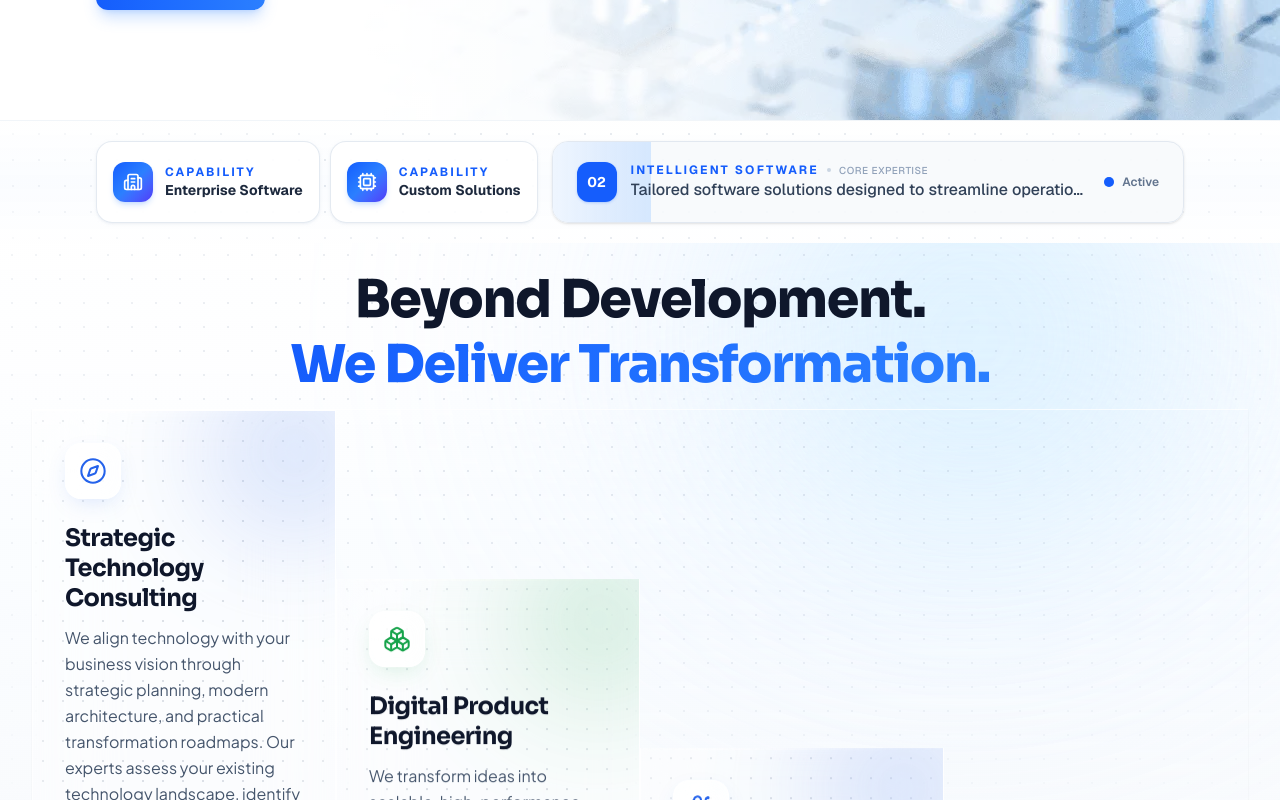
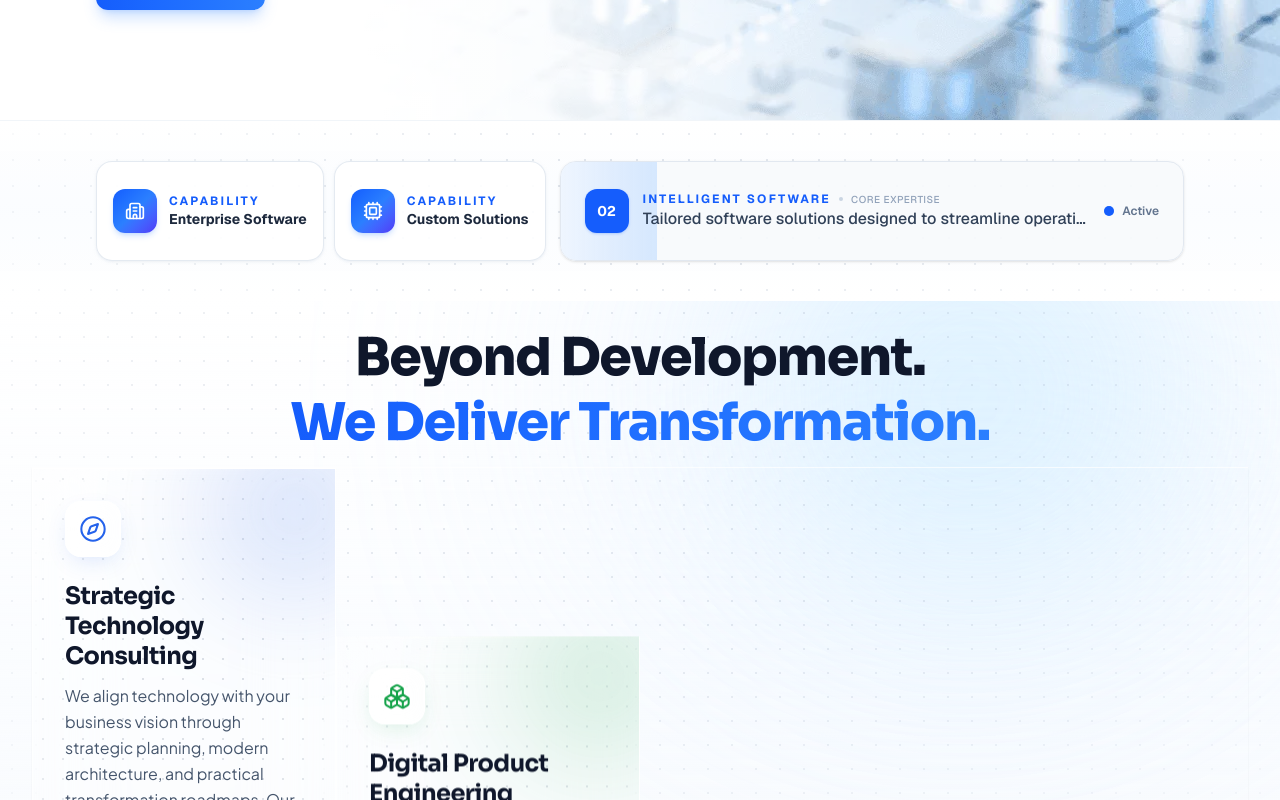
Before and after one commit to bukharirazahassan/Greyloops_Portfolio, a Next.js app: page / in a window 1280 px wide. Shown: the part 660-1460 px from the top of the page. Built offline with nearby package versions, Linux system fonts and the light colour scheme.

Commit message:
Update Slider and deliver sections

```diff
--- a/src/app/components/Delivertansformation.jsx
+++ b/src/app/components/Delivertansformation.jsx
@@ -40,7 +40,7 @@ const services = [
     ctaText: "View Artificial Intelligence Services",
     ctaLink: "/services/ai-data-analytics",
     description:
-       "We transform complex data into intelligent insights through AI, machine learning, advanced analytics, and modern data engineering. Our solutions help organizations automate processes, uncover patterns, predict outcomes, and make faster, data-driven decisions. From intelligent dashboards and predictive models to generative AI and enterprise data platforms, we build solutions around real business needs. We create scalable, secure, and continuously evolving intelligence systems that turn data into measurable business value and long-term competitive advantage.",
+      "We transform complex data into intelligent insights through AI, machine learning, advanced analytics, and modern data engineering. Our solutions help organizations automate processes, uncover patterns, predict outcomes, and make faster, data-driven decisions. From intelligent dashboards and predictive models to generative AI and enterprise data platforms, we build solutions around real business needs. We create scalable, secure, and continuously evolving intelligence systems that turn data into measurable business value and long-term competitive advantage.",
     Icon: BrainCircuit,
     color: "#2563EB",
     offset: 360,
@@ -133,12 +133,16 @@ export default function DeliverTransformation() {
   });
 
   return (
-    <section ref={containerRef} className="section-font relative h-[160vh] w-full bg-white">
+    <section
+      ref={containerRef}
+      className="section-font relative h-[160vh] w-full bg-white"
+    >
       <style jsx global>{`
         @import url("https://fonts.googleapis.com/css2?family=Plus+Jakarta+Sans:wght@400;500;600;700;800&family=Sora:wght@600;700;800&display=swap");
 
         .section-font {
-          font-family: "Plus Jakarta Sans", ui-sans-serif, system-ui, sans-serif;
+          font-family:
+            "Plus Jakarta Sans", ui-sans-serif, system-ui, sans-serif;
         }
         .section-display {
           font-family: "Sora", "Plus Jakarta Sans", ui-sans-serif, sans-serif;
@@ -146,14 +150,15 @@ export default function DeliverTransformation() {
         }
       `}</style>
 
-      <div className="sticky top-[72px] flex h-[calc(100vh-72px)] w-full flex-col justify-start gap-3 overflow-hidden bg-gradient-to-b from-white via-blue-50/30 to-slate-50 px-4 pt-2 pb-4 sm:px-8 sm:pt-4 sm:pb-6">
+      <div className="sticky top-0 flex h-screen w-full flex-col justify-start gap-3 overflow-hidden bg-gradient-to-b from-white via-blue-50/30 to-slate-50 px-4 pt-2 pb-4 sm:px-8 sm:pt-4 sm:pb-6">
         <div className="pointer-events-none absolute right-0 top-0 z-0 h-[500px] w-[650px] -translate-y-1/3 rounded-full bg-blue-200/30 blur-[140px]" />
         <div className="pointer-events-none absolute right-[8%] top-0 z-0 h-[400px] w-[400px] -translate-y-1/4 rounded-full bg-sky-200/30 blur-[100px]" />
 
         <div
           className="pointer-events-none absolute inset-0 z-0 opacity-[0.22]"
           style={{
-            backgroundImage: "radial-gradient(#94a3b8 1.2px, transparent 1.2px)",
+            backgroundImage:
+              "radial-gradient(#94a3b8 1.2px, transparent 1.2px)",
             backgroundSize: "24px 24px",
             maskImage:
               "radial-gradient(ellipse 90% 75% at 50% 20%, black 25%, transparent 100%)",
@@ -162,9 +167,9 @@ export default function DeliverTransformation() {
           }}
         />
 
-        {/* 2-Line Header */}
-        <div className="relative z-10 text-center px-4 pt-1 sm:pt-2">
-          <h2 className="section-display mx-auto max-w-4xl text-3xl font-extrabold leading-tight tracking-tight text-slate-900 sm:text-4xl md:text-5xl lg:text-[3.25rem]">
+        {/* One-Line Header */}
+        <div className="relative z-10 px-4 pt-1 text-center sm:pt-2">
+          <h2 className="section-display mx-auto max-w-6xl text-3xl font-extrabold leading-tight tracking-tight text-slate-900 sm:text-4xl md:text-5xl lg:text-[3.25rem]">
             Beyond Development.
             <br />
             <span className="bg-gradient-to-r from-blue-600 to-blue-500 bg-clip-text text-transparent">
@@ -172,7 +177,6 @@ export default function DeliverTransformation() {
             </span>
           </h2>
         </div>
-
         {/* Cards Grid */}
         <div className="relative z-10 grid w-full flex-1 grid-cols-1 border-y border-white/70 shadow-xs md:grid-cols-4 items-stretch">
           {services.map((service, index) => (
--- a/src/app/components/Slider.js
+++ b/src/app/components/Slider.js
@@ -17,7 +17,11 @@ import {
 const capabilitiesMap = {
   web: { id: "web", title: "Web Development", icon: Code },
   mobile: { id: "mobile", title: "Mobile App Development", icon: Smartphone },
-  enterprise: { id: "enterprise", title: "Enterprise Software", icon: Building2 },
+  enterprise: {
+    id: "enterprise",
+    title: "Enterprise Software",
+    icon: Building2,
+  },
   custom: { id: "custom", title: "Custom Solutions", icon: Cpu },
   cloud: { id: "cloud", title: "Cloud Technologies", icon: Cloud },
   ai: { id: "ai", title: "AI-Powered Solutions", icon: Bot },
@@ -151,10 +155,9 @@ export default function Slider() {
           }
         }
       `}</style>
-
-      {/* 1. Hero Slider Section - Fixed 1920x700 size */}
+      {/* 1. Hero Slider Section */}
       <section className="relative mx-auto h-[700px] w-full max-w-[1920px] overflow-hidden bg-white">
-        {/* Slide layers */}
+        {/* Slide Layers */}
         {slides.map((slide, index) => (
           <div
             key={slide.image + index}
@@ -173,26 +176,31 @@ export default function Slider() {
                 className="object-cover object-center"
               />
             </div>
+
             {/* Soft white readability gradient */}
             <div className="absolute inset-0 bg-gradient-to-r from-white via-white/80 sm:via-white/65 to-transparent" />
+
+            {/* Mobile bottom readability */}
             <div className="absolute inset-0 bg-gradient-to-t from-white/40 via-transparent to-transparent sm:hidden" />
           </div>
         ))}
 
         {/* Text Content Overlay */}
-        <div className="relative z-20 flex h-full items-center pl-6 sm:pl-10 md:pl-16 lg:pl-24 pr-6 pb-16">
+        <div className="relative z-20 flex h-full items-center pl-6 pr-6 pb-16 sm:pl-10 md:pl-16 lg:pl-24">
           <div className="max-w-xl">
-            {/* Eyebrow Badge Standardized */}
+            {/* Eyebrow Badge */}
             <span
               key={`badge-${current}`}
               className="relative mb-5 inline-flex items-center gap-1.5 overflow-hidden rounded-full bg-white px-4 py-1.5 text-sm font-semibold text-blue-600 shadow-sm ring-1 ring-blue-100"
             >
               <Sparkles className="h-3.5 w-3.5 text-blue-500" />
+
               <span className="relative z-10">{slides[current].tab}</span>
+
               <span className="pointer-events-none absolute inset-y-0 left-0 w-1/3 animate-shimmer bg-gradient-to-r from-transparent via-blue-100/70 to-transparent" />
             </span>
 
-            {/* Main Heading Standardized */}
+            {/* Main Heading */}
             <h1 className="mb-6 text-4xl font-extrabold leading-tight tracking-tight sm:text-5xl lg:text-6xl">
               {slides[current].heading.map((part, i) => (
                 <span
@@ -208,11 +216,12 @@ export default function Slider() {
               ))}
             </h1>
 
-            {/* Subtext Paragraph Standardized */}
+            {/* Description */}
             <p className="mb-8 text-base leading-relaxed text-zinc-600 sm:text-lg">
               {slides[current].subtext}
             </p>
 
+            {/* CTA */}
             <div>
               <Link
                 href={slides[current].ctaHref}
@@ -225,9 +234,9 @@ export default function Slider() {
           </div>
         </div>
       </section>
-
-      {/* 2. Bottom Information Section - Modern Equal Height Frames */}
+      {/* 2. Bottom Information Section */}
       <section className="relative z-40 w-full overflow-hidden border-t border-slate-100 bg-gradient-to-b from-white via-blue-50/30 to-white">
+        {/* Background Dot Pattern */}
         <div
           className="pointer-events-none absolute inset-0 opacity-[0.25]"
           style={{
@@ -241,32 +250,33 @@ export default function Slider() {
           }}
         />
 
-        <div className="relative mx-auto w-full max-w-[1920px] px-6 py-4 sm:px-10 sm:py-5 md:px-16 lg:px-24">
-          <div className="flex flex-col lg:flex-row lg:items-stretch gap-3.5">
-
-            {/* Outside Modern Capability Badges (Left Side) */}
+        <div className="relative mx-auto flex w-full max-w-[1920px] items-center px-6 py-5 sm:px-10 sm:py-7 md:px-16 md:py-9 lg:px-24 lg:py-10">
+          <div className="flex w-full flex-col gap-3.5 lg:flex-row lg:items-stretch">
+            {/* Capability Cards */}
             <div
               key={`outside-icons-${current}`}
               className="flex shrink-0 items-center gap-2.5 animate-[iconFade_400ms_ease-out_forwards]"
             >
               {activeIconObjs.map((item) => {
                 const IconComponent = item.icon;
+
                 return (
                   <div
                     key={item.id}
-                    className="group relative flex h-[82px] items-center gap-3 rounded-2xl border border-slate-200/90 bg-white/90 px-4 shadow-sm shadow-slate-200/50 backdrop-blur-md transition-all duration-300 hover:border-blue-300 hover:shadow-md hover:shadow-blue-500/10"
+                    className="group relative flex h-[100px] items-center gap-3 rounded-2xl border border-slate-200/90 bg-white/90 px-4 shadow-sm shadow-slate-200/50 backdrop-blur-md transition-all duration-300 hover:border-blue-300 hover:shadow-md hover:shadow-blue-500/10"
                   >
-                    {/* Modern Gradient Icon Tile */}
-                    <div className="relative flex h-10 w-10 items-center justify-center rounded-xl bg-gradient-to-br from-blue-600 via-blue-500 to-indigo-600 text-white shadow-md shadow-blue-500/20 transition-transform group-hover:scale-105">
+                    {/* Icon */}
+                    <div className="relative flex h-11 w-11 shrink-0 items-center justify-center rounded-xl bg-gradient-to-br from-blue-600 via-blue-500 to-indigo-600 text-white shadow-md shadow-blue-500/20 transition-transform group-hover:scale-105">
                       <IconComponent className="h-5 w-5" />
                     </div>
 
+                    {/* Text */}
                     <div className="flex flex-col">
-                      {/* Sub-label Standardized */}
                       <span className="text-[10px] font-bold uppercase tracking-[0.18em] text-blue-600 sm:text-xs">
                         Capability
                       </span>
-                      <span className="text-xs font-bold text-slate-800 sm:text-sm whitespace-nowrap">
+
+                      <span className="whitespace-nowrap text-xs font-bold text-slate-800 sm:text-sm">
                         {item.title}
                       </span>
                     </div>
@@ -275,13 +285,13 @@ export default function Slider() {
               })}
             </div>
 
-            {/* Progress Card (Right Side) */}
+            {/* Progress / Caption Card */}
             <div
               key={`caption-${current}`}
-              className="flex-1 min-w-0 animate-[heroCaption_400ms_ease-out_forwards]"
+              className="min-w-0 flex-1 animate-[heroCaption_400ms_ease-out_forwards]"
             >
-              <div className="relative flex h-[82px] w-full items-center overflow-hidden rounded-2xl border border-slate-200 bg-slate-50/90 shadow-sm backdrop-blur-sm transition-all duration-500">
-                {/* Reduced Width Animated Progress Fill */}
+              <div className="relative flex h-[100px] w-full items-center overflow-hidden rounded-2xl border border-slate-200 bg-slate-50/90 shadow-sm backdrop-blur-sm transition-all duration-500">
+                {/* Animated Progress Fill */}
                 <span
                   key={`progress-fill-${current}`}
                   aria-hidden="true"
@@ -292,37 +302,37 @@ export default function Slider() {
                 />
 
                 <div className="relative z-10 flex w-full items-center gap-3.5 px-5 py-3 sm:px-6">
-                  {/* Index Counter Standardized */}
-                  <div className="flex h-10 w-10 shrink-0 items-center justify-center rounded-xl bg-blue-600 text-sm font-bold text-white shadow-sm shadow-blue-600/20">
+                  {/* Index */}
+                  <div className="flex h-11 w-11 shrink-0 items-center justify-center rounded-xl bg-blue-600 text-sm font-bold text-white shadow-sm shadow-blue-600/20">
                     {String(current + 1).padStart(2, "0")}
                   </div>
 
-                  {/* Single-Line Content Container */}
-                  <div className="min-w-0 flex-1 flex flex-col justify-center">
+                  {/* Caption Content */}
+                  <div className="flex min-w-0 flex-1 flex-col justify-center">
                     <div className="flex items-center gap-2">
-                      {/* Tag Standardized */}
-                      <span className="text-[10px] font-bold uppercase tracking-[0.18em] text-blue-600 sm:text-xs shrink-0">
+                      <span className="shrink-0 text-[10px] font-bold uppercase tracking-[0.18em] text-blue-600 sm:text-xs">
                         {slides[current].tab}
                       </span>
-                      <span className="hidden h-1 w-1 rounded-full bg-slate-300 sm:block shrink-0" />
-                      {/* Eyebrow Sub-Label Standardized */}
-                      <span className="hidden text-[10px] font-medium uppercase tracking-wider text-slate-400 sm:block shrink-0">
+
+                      <span className="hidden h-1 w-1 shrink-0 rounded-full bg-slate-300 sm:block" />
+
+                      <span className="hidden shrink-0 text-[10px] font-medium uppercase tracking-wider text-slate-400 sm:block">
                         Core Expertise
                       </span>
                     </div>
 
-                    {/* Caption Line Standardized */}
-                    <p className="text-sm font-medium leading-6 text-slate-700 sm:text-base truncate">
+                    <p className="truncate text-sm font-medium leading-6 text-slate-700 sm:text-base">
                       {slides[current].caption}
                     </p>
                   </div>
 
-                  {/* Status Indicator Standardized */}
+                  {/* Active Status */}
                   <div className="hidden shrink-0 items-center gap-2 sm:flex">
                     <span className="relative flex h-2.5 w-2.5">
                       <span className="absolute inline-flex h-full w-full animate-ping rounded-full bg-blue-400 opacity-40" />
                       <span className="relative inline-flex h-2.5 w-2.5 rounded-full bg-blue-600" />
                     </span>
+
                     <span className="text-xs font-semibold text-slate-500">
                       Active
                     </span>
@@ -330,7 +340,6 @@ export default function Slider() {
                 </div>
               </div>
             </div>
-
           </div>
         </div>
       </section>
```
